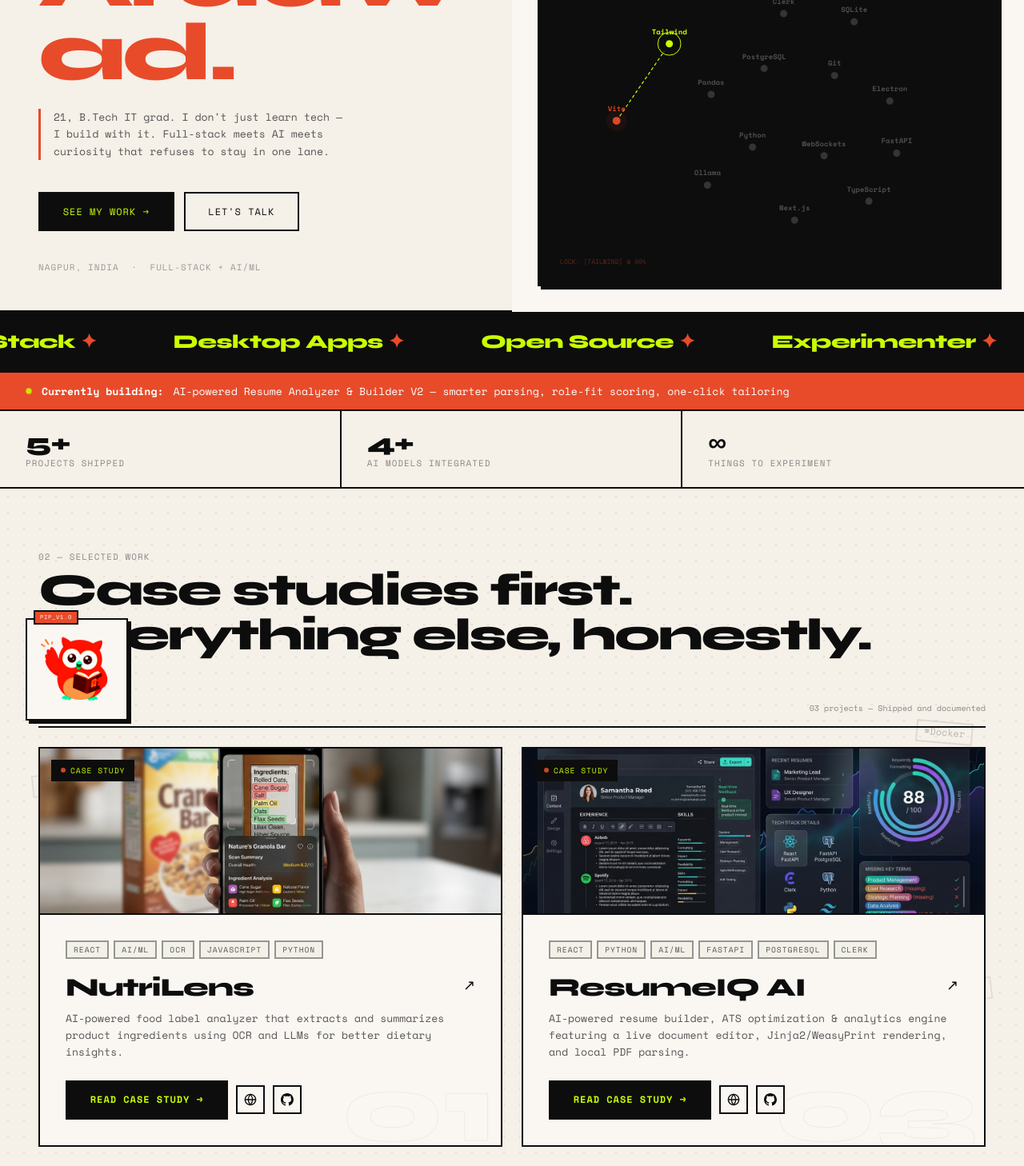
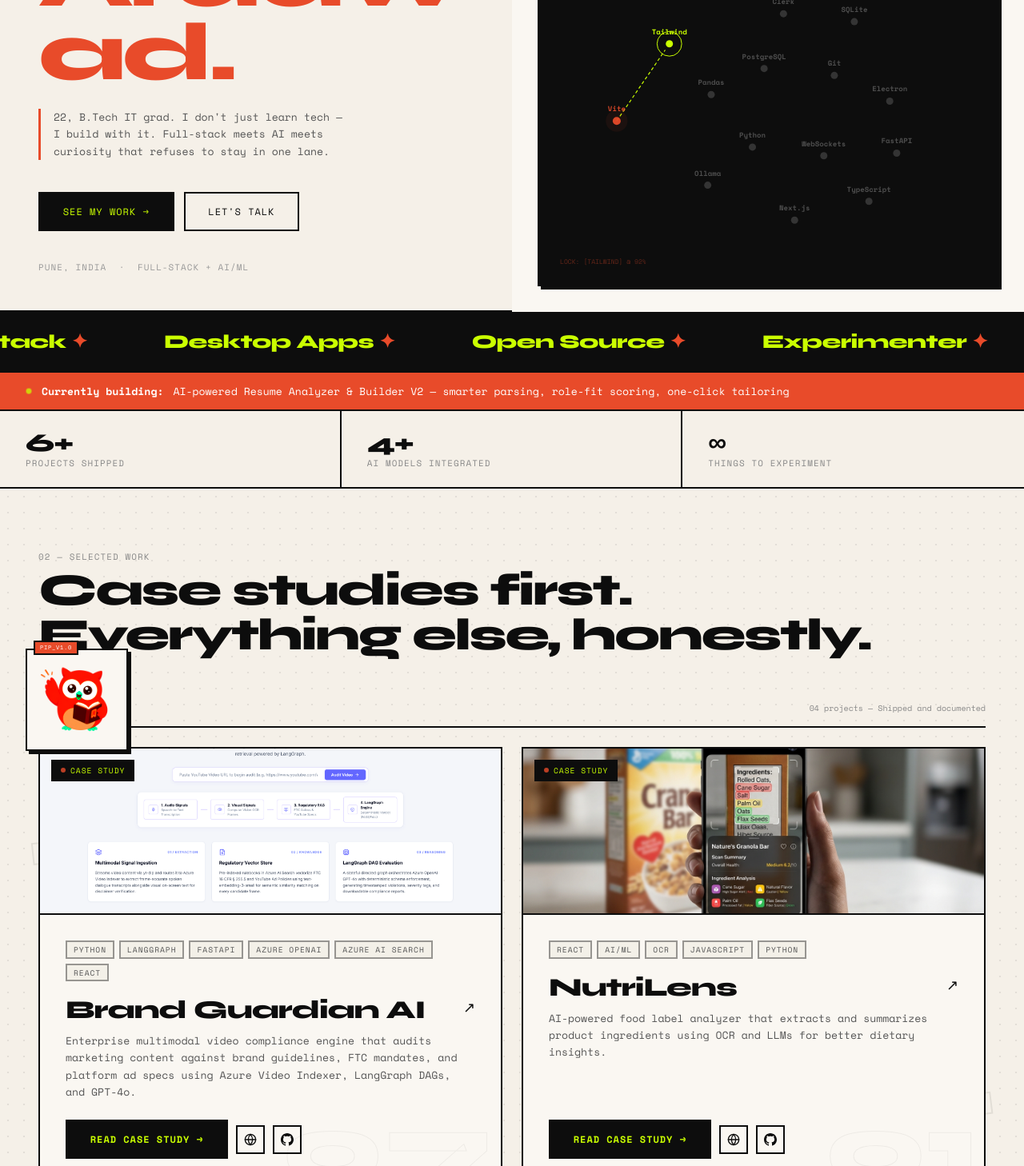
Before and after one commit to AradwadTushar/Portfolio, a React (Vite) app: page / in a window 1280 px wide. Shown: the part 420-1878 px from the top of the page at 80% size. Built offline with nearby package versions, Linux system fonts and the light colour scheme.

Commit message:
feat: add Brand Guardian AI, update location to Pune, age to 22, update email and custom TA_ favicon

```diff
--- a/src/components/layout/Footer.jsx
+++ b/src/components/layout/Footer.jsx
@@ -13,7 +13,7 @@
           {[
             { label: 'GitHub',   href: 'https://github.com/AradwadTushar' },
             { label: 'LinkedIn', href: 'https://www.linkedin.com/in/tushar-aradwad-536570307/' },
-            { label: 'Email',    href: 'mailto:aradwadtushar29@gmail.com' },
+            { label: 'Email',    href: 'mailto:aradwadtushar72@gmail.com' },
           ].map(({ label, href }) => (
             <a
               key={label}
--- a/src/components/sections/About.jsx
+++ b/src/components/sections/About.jsx
@@ -16,8 +16,8 @@
 
 const STATS = [
   { num: 'B.Tech IT', label: 'Graduated Aug 2025' },
-  { num: '21',        label: 'Years old (soon 22)' },
-  { num: '5+',        label: 'Apps shipped'        },
+  { num: '22',        label: 'Years old'           },
+  { num: '6+',        label: 'Apps shipped'        },
   { num: '∞',         label: 'Stack experiments'   },
 ]
 
@@ -45,7 +45,7 @@
               <span className="text-rust">I build to get there."</span>
             </p>
             <p className="font-mono text-body-sm text-[#666] max-w-sm leading-relaxed">
-              Most 21-year-olds are still figuring out what they want to do.
+              Most 22-year-olds are still figuring out what they want to do.
               I already know — build things that are genuinely useful, ship them,
               and learn what textbooks can't teach.
             </p>
@@ -59,7 +59,7 @@
             <div>
               <p className="font-display font-bold text-lg text-ink leading-tight">Tushar Aradwad</p>
               <p className="font-mono text-label uppercase tracking-widest text-[#888]">
-                Full-Stack · AI/ML · Nagpur, India
+                Full-Stack · AI/ML · Pune, India
               </p>
             </div>
           </div>
--- a/src/components/sections/Contact.jsx
+++ b/src/components/sections/Contact.jsx
@@ -9,7 +9,7 @@
 const SOCIALS = [
   { label: 'GitHub',   href: 'https://github.com/AradwadTushar',                              handle: '@AradwadTushar' },
   { label: 'LinkedIn', href: 'https://www.linkedin.com/in/tushar-aradwad-536570307/',         handle: 'tushar-aradwad' },
-  { label: 'Email',    href: 'mailto:aradwadtushar29@gmail.com',                               handle: 'aradwadtushar29@gmail.com' },
+  { label: 'Email',    href: 'mailto:aradwadtushar72@gmail.com',                               handle: 'aradwadtushar72@gmail.com' },
 ]
 
 export default function Contact() {
@@ -39,7 +39,7 @@
           </div>
 
           <a
-            href="mailto:aradwadtushar29@gmail.com"
+            href="mailto:aradwadtushar72@gmail.com"
             className="self-start font-mono text-[0.75rem] uppercase tracking-widest bg-acid text-ink px-6 py-3 border-2 border-acid hover:bg-rust hover:border-rust hover:text-white transition-all"
           >
             Send a message →
@@ -79,7 +79,7 @@
 
           {/* Footer note */}
           <p className="font-mono text-label uppercase tracking-widest text-[#bbb]">
-            Based in Nagpur, India &nbsp;·&nbsp; Open to remote
+            Based in Pune, India &nbsp;·&nbsp; Open to remote
           </p>
         </div>
       </div>
--- a/src/components/sections/Hero.jsx
+++ b/src/components/sections/Hero.jsx
@@ -99,7 +99,7 @@
 
             {/* Tagline */}
             <p className="font-mono text-body-sm text-[#555] max-w-sm leading-relaxed border-l-[3px] border-rust pl-4 mb-10">
-              21, B.Tech IT grad. I don't just learn tech —
+              22, B.Tech IT grad. I don't just learn tech —
               I build with it. Full-stack meets AI meets
               curiosity that refuses to stay in one lane.
             </p>
@@ -118,7 +118,7 @@
 
           {/* Footer */}
           <p className="font-mono text-label uppercase tracking-widest text-[#999] mt-10">
-            Nagpur, India &nbsp;·&nbsp; Full-Stack + AI/ML
+            Pune, India &nbsp;·&nbsp; Full-Stack + AI/ML
           </p>
         </div>
 
@@ -335,7 +335,7 @@
       <div className="grid grid-cols-1 sm:grid-cols-3 border-brutal-b">
         {[
           {
-            num: '5+',
+            num: '6+',
             label: 'Projects shipped',
           },
           {
--- a/src/data/projects.js
+++ b/src/data/projects.js
@@ -32,6 +32,19 @@
 
 const projects = [
   {
+    id: 7,
+    title: "Brand Guardian AI",
+    description:
+      "Enterprise multimodal video compliance engine that audits marketing content against brand guidelines, FTC mandates, and platform ad specs using Azure Video Indexer, LangGraph DAGs, and GPT-4o.",
+    category: ["AI", "Web"],
+    tech: ["Python", "LangGraph", "FastAPI", "Azure OpenAI", "Azure AI Search", "React"],
+    github: "https://github.com/AradwadTushar/langgraph-video-auditor",
+    liveUrl: "https://drive.google.com/file/d/1IfOh9tgOWX-rfJrcTSTBQI7dtiS7Mal8/view?usp=sharing",
+    image: "/images/projects/brand-guardian.png",
+    featured: true,
+    caseStudyUrl: "https://github.com/AradwadTushar/langgraph-video-auditor/blob/main/README.md",
+  },
+  {
     id: 1,
     title: "NutriLens",
     description:
@@ -41,7 +54,7 @@
     github: "https://github.com/AradwadTushar/NutriLens---An-Ingredient-Scanner-",
     liveUrl: "https://drive.google.com/file/d/1nmPrRFSIGwnWIaKynPd3_0XXLAPOZJ8t/view?usp=drive_link",
     image: "/images/projects/nutrilens.jpg",
-    featured: true,
+    featured: false,
     caseStudyUrl: "https://drive.google.com/file/d/1ySgw6A2Jm1yFiffbgImRvOrUp0wekvWw/view?usp=sharing",
     paperStatus: "drafting",
     paperUrl: "https://drive.google.com/file/d/1ySgw6A2Jm1yFiffbgImRvOrUp0wekvWw/view?usp=drive_link",
```
Also changed, not shown: public/favicon.svg, public/images/projects/brand-guardian.png (added).
